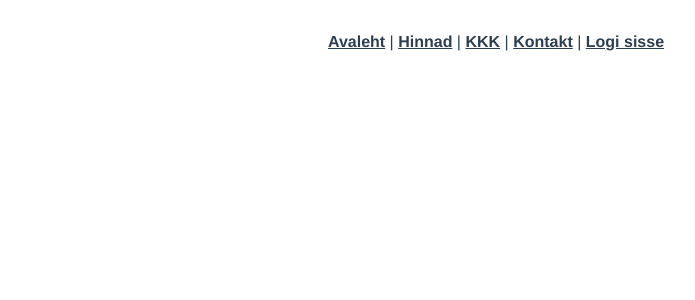
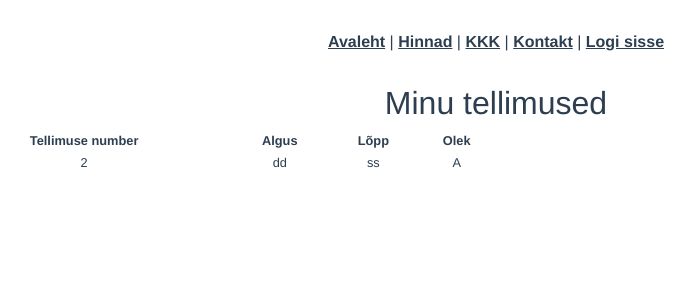
Before and after one commit to ivohunt/rentfront, a Vue app: page /order-history in a window 1280 px wide. Shown: the top 300 px of the page, without its empty margins (144-839 px from the left). Built offline with nearby package versions, Linux system fonts and the light colour scheme; no server answers.

Commit message:
Minu tellimuste vaade WIP

```diff
--- /dev/null
+++ b/src/service/OrderService.js
@@ -0,0 +1,13 @@
+import axios from "axios";
+
+export default {
+
+    sendGetOrdersRequest(selectedUserId) {
+return axios.get('/order-history', {
+    params: {
+        userId: selectedUserId
+    }
+
+})
+    }
+}
--- a/src/views/order/OrderListView.vue
+++ b/src/views/order/OrderListView.vue
@@ -1,15 +1,65 @@
 <template>
+  <div class="container text-center">
+    <div class="row">
+      <div class="col">
+        <h2>Minu tellimused</h2>
+      </div>
+    </div>
+    <table class=" col col-6 table-hover">
+      <thead>
+      <tr>
+        <th scope="col">Tellimuse number</th>
+        <th scope="col">Algus</th>
+        <th scope="col">Lõpp</th>
+        <th scope="col">Olek</th>
+      </tr>
+      </thead>
+      <tbody>
+      <tr v-for="order in orders" :key="order.orderId">
+        <td>{{order.orderNumber}}</td>
+        <td>{{order.start}}</td>
+        <td>{{order.end}}</td>
+        <td>{{order.status}}</td>
+      </tr>
+      </tbody>
+    </table>
+  </div>
 
 </template>
 
 <script>
+import OrderService from "@/service/OrderService";
+
 export default {
   name: 'OrderListView',
   data() {
-    return {}
+    return {
+      errorMessage: '',
+      successMessage:'',
+
+      orders: [{
+      orderId: 0,
+      orderNumber: '2',
+      start: 'dd',
+      end: 'ss',
+      status: 'A'
+      }
+    ]
+
+    }
   },
-  methods: {},
+  methods: {
+    getOrdersBy (selectedUserId) {
+      //this.resetErrorMessage()
+      OrderService.sendGetOrdersRequest (selectedUserId)
+          .then(response => this.orders = response.data)
+          .catch (error => console.log(error))
+    },
+
+
+  },
   mounted() {
+    this.getOrdersBy(2)
   }
 }
 </script>
```
